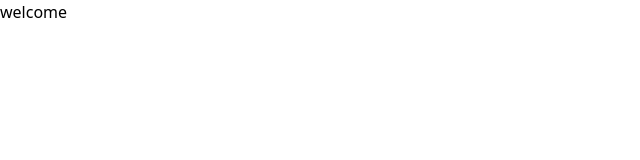
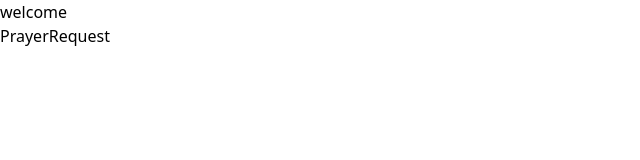
Before and after one commit to iamclement1/DYD-Ibadan, a React (Vite) app: page /prayer-request in a window 1280 px wide. Before the commit this address had no page. Shown: the top 160 px of the page, without its empty margins (0-640 px from the left). Built offline with nearby package versions, Linux system fonts and the light colour scheme.

Commit message:
'feats: added new pages'

```diff
--- /dev/null
+++ b/src/pages/About-Diocese.tsx
@@ -0,0 +1,9 @@
+import React from 'react'
+
+const AboutDiocese = () => {
+    return (
+        <div>AboutDiocese</div>
+    )
+}
+
+export default AboutDiocese
--- /dev/null
+++ b/src/pages/About.tsx
@@ -0,0 +1,9 @@
+import React from 'react'
+
+const About = () => {
+    return (
+        <div>About</div>
+    )
+}
+
+export default About
--- /dev/null
+++ b/src/pages/Prayer-Request.tsx
@@ -0,0 +1,9 @@
+import React from 'react'
+
+const PrayerRequest = () => {
+    return (
+        <div>PrayerRequest</div>
+    )
+}
+
+export default PrayerRequest
--- a/src/pages/index.ts
+++ b/src/pages/index.ts
@@ -1 +1,4 @@
 export { default as Dashboard } from './Dashboard';
+export { default as About } from './About';
+export { default as AboutDiocese} from './About-Diocese';
+export { default as PrayerRequest } from './Prayer-Request';
--- a/src/router/Routing.tsx
+++ b/src/router/Routing.tsx
@@ -1,12 +1,15 @@
 import React from 'react'
 import { Route, Routes } from 'react-router-dom'
-import { Dashboard } from '../pages'
+import { About, AboutDiocese, Dashboard, PrayerRequest } from '../pages'
 
 const Routing : React.FC = () => {
     return (
         <>
         <Routes>
             <Route path='/' element={ <Dashboard/> } />
+            <Route path='about' element={ <About /> } />
+            <Route path='about-diocese' element={ <AboutDiocese /> } />
+            <Route path='prayer-request' element={ <PrayerRequest /> } />
         </Routes>
         </>
     )
```
